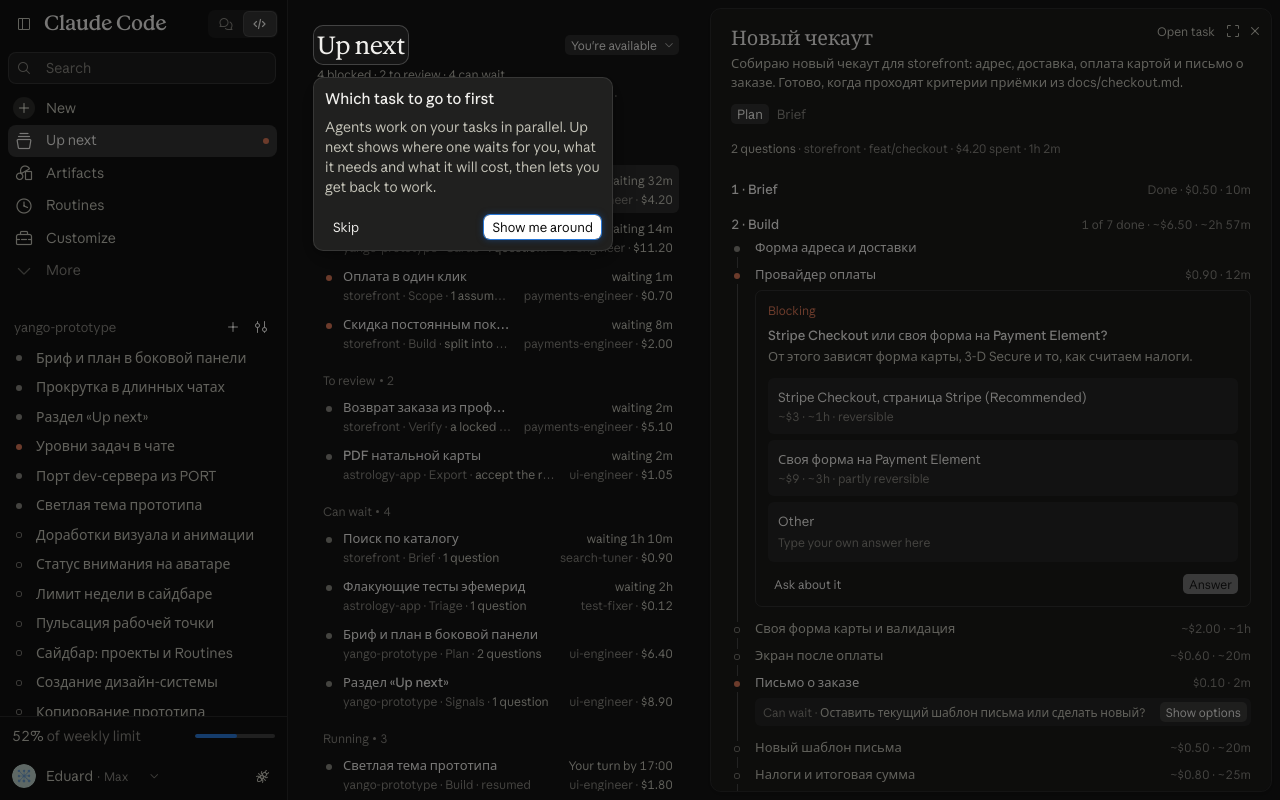
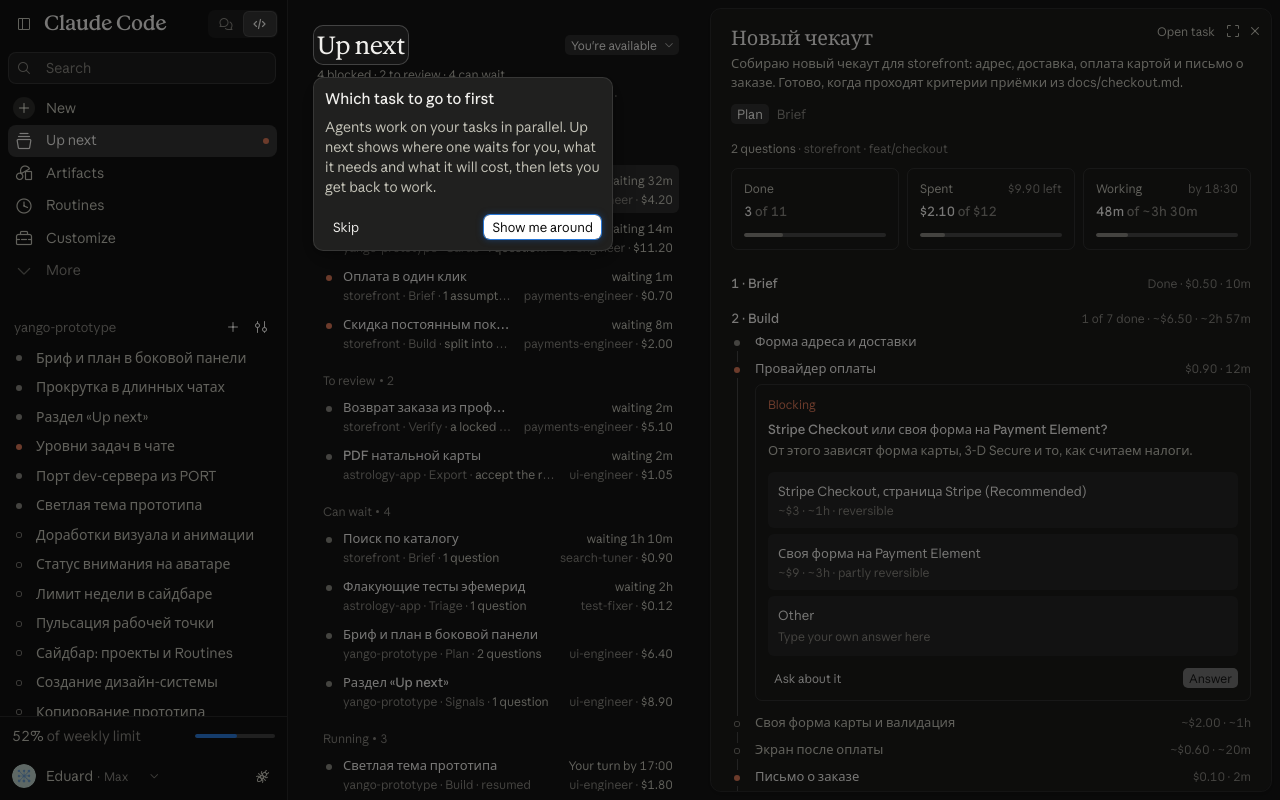
Before and after one commit to ededdyeddd/claude-code-prototype, a React (Vite) app: page /up-next in a window 1280 px wide. Built offline with nearby package versions, Linux system fonts and the light colour scheme.

Commit message:
The task against its limit: Forecast of the whole plan before the start, Spent and what is left in work, in the chat and in Up next; Scope stages are now Brief
Co-Authored-By: Claude Opus 5.5 <noreply@anthropic.com>

```diff
--- a/src/components/ChatTask.tsx
+++ b/src/components/ChatTask.tsx
@@ -422,11 +422,14 @@ function Stat({
   );
 }
 
-/** "Plan" tab: the same plan as in the Inbox pane, headed by what is left against the envelope. */
-export function PlanView({ view }: { view: ChatTaskView }) {
-  const { answers } = useInbox();
-  const { openReview } = useContext(ChatTaskContext);
+/**
+ * The task against its own limit, over the plan in the chat and in Up next: steps done, money, working time.
+ * Before the start (the task waits at a gate of yours) the money card is the forecast for the whole plan; in work it is
+ * what is spent, with what is left of the limit beside it and the forecast for the rest on hover.
+ */
+export function PlanStats({ view }: { view: ChatTaskView }) {
   const t = totals(view);
+  const limit = view.envelope.limit;
   const spent = view.live.stages.flatMap((st) => st.steps).reduce((n, p) => n + (p.status === "done" && p.work ? costRange(p.work.cost).min : 0), 0);
   const progress = planProgress(view.live);
   const finished = progress.total > 0 && progress.done === progress.total;
@@ -437,31 +440,34 @@ export function PlanView({ view }: { view: ChatTaskView }) {
   const worked = steps.filter((p) => p.status === "done").reduce((n, p) => n + anyMinutes(p.work!.time!), 0);
   // The whole task's working time: done steps plus the forecast for the rest, rounded to 10 minutes as a forecast.
   const total = Math.round((worked + steps.filter((p) => p.status !== "done").reduce((n, p) => n + anyMinutes(p.work!.time!), 0)) / 10) * 10;
-  return (
-    <div className={CODE}>
-      <PlanPane
-        task={view.live}
-        answers={answers}
-        edits={view.planEdits}
-        // A result to accept: the approval row leads to the review; the decision itself stays in the dock.
-        gateCard={
-          view.acceptancePending &&
-          openReview && (
-            <TextLink onClick={() => openReview("result")}>{acceptanceMeta(view)}</TextLink>
-          )
-        }
-        header={
+  // What the whole task may cost: spent so far plus the forecast for the rest.
+  const whole = { min: spent + t.min, max: spent + t.max };
+  const over = whole.max > limit;
+  const beforeStart = view.atGate && !finished;
+  return (
     <div className="flex flex-col gap-xs">
       <div className="grid grid-cols-3 gap-sm">
-              <Stat label="Done" value={`${progress.done}`} of={`of ${progress.total}`} meter={{ used: (progress.done / progress.total) * 100 }} />
-              {/* Facts first: what is left against the limit is on hover; the plan's rows carry the forecasts. */}
+        <Stat label="Done" value={`${progress.done}`} of={`of ${progress.total}`} meter={{ used: progress.total ? (progress.done / progress.total) * 100 : 0 }} />
+        {beforeStart ? (
+          // Before the start: what the plan will roughly cost, against this task's limit.
+          <Stat
+            label="Forecast"
+            value={`~${money(whole.min, whole.max)}`}
+            of={`of $${limit}`}
+            meter={{ used: (whole.max / limit) * 100, over }}
+            hint={`What the whole plan will roughly cost, forecast from its steps, against this task's limit of $${limit}.`}
+          />
+        ) : (
+          // In work: the fact, what is left of the limit beside it, the forecast for the rest on hover.
           <Stat
             label="Spent"
+            aside={!finished && `${money(Math.max(0, limit - spent))} left`}
             value={`$${spent.toFixed(2)}`}
-                of={`of $${view.envelope.limit}`}
-                meter={{ used: (spent / view.envelope.limit) * 100, over: t.over }}
-                hint={`~${money(t.min, t.max)} more, forecast for what's left in the plan.`}
-              />
+            of={`of $${limit}`}
+            meter={{ used: (spent / limit) * 100, over }}
+            hint={finished ? `What the task cost, against its limit of $${limit}.` : `~${money(t.min, t.max)} more, forecast for what's left in the plan.`}
+          />
+        )}
         {/* A finished task has no forecast left: what it took, not "of ~". */}
         <Stat
           label={finished ? "Worked" : "Working"}
@@ -481,13 +487,33 @@ export function PlanView({ view }: { view: ChatTaskView }) {
           }
         />
       </div>
-            {t.over && (
+      {over && (
         <p className="text-footnote text-clay">
-                May go over your limit: up to {money(t.max)} of ${view.envelope.limit}. Cut scope to fit.
-              </p>
-            )}
-          </div>
-        }
+          May go over your limit: up to {money(whole.max)} of ${limit}. Cut scope to fit.
+        </p>
+      )}
+    </div>
+  );
+}
+
+/** "Plan" tab: the same plan as in the Inbox pane, headed by the task against its limit. */
+export function PlanView({ view }: { view: ChatTaskView }) {
+  const { answers } = useInbox();
+  const { openReview } = useContext(ChatTaskContext);
+  return (
+    <div className={CODE}>
+      <PlanPane
+        task={view.live}
+        answers={answers}
+        edits={view.planEdits}
+        // A result to accept: the approval row leads to the review; the decision itself stays in the dock.
+        gateCard={
+          view.acceptancePending &&
+          openReview && (
+            <TextLink onClick={() => openReview("result")}>{acceptanceMeta(view)}</TextLink>
+          )
+        }
+        header={<PlanStats view={view} />}
       />
     </div>
   );
--- a/src/components/PlanPane.tsx
+++ b/src/components/PlanPane.tsx
@@ -635,9 +635,6 @@ export function PaneMeta({ task, answers }: { task: Task; answers: Record<string
   // Stopped on a step with no question on it: a decision of yours waits there (a small task that grew).
   const stopped = task.stages.flatMap((st) => st.steps).find((x) => x.status === "waiting" && !x.question);
   const branch = SESSIONS.find((x) => x.id === task.id)?.repo?.branch;
-  const spentTime = task.stages
-    .flatMap((st) => st.steps)
-    .reduce((n, x) => n + minutes(x.work?.time ?? "0m"), 0);
   const target = () => (open[0] ? document.getElementById(questionAnchor(task.id, open[0].id)) : null);
   const link = (on: boolean) => target()?.toggleAttribute("data-linked", on);
   return (
@@ -668,10 +665,7 @@ export function PaneMeta({ task, answers }: { task: Task; answers: Record<string
       {" · "}
       {task.project}
       {branch && ` · ${branch}`}
-      {" · "}
-      <span title={`${task.tokens} tokens`}>
-        {task.spent} spent · {duration(spentTime)}
-      </span>
+      {/* Money and time are in the cards under this line, against the task's limit. */}
     </p>
   );
 }
@@ -1086,8 +1080,6 @@ export function PlanPane({
   );
 }
 
-/** Minutes from "18m" / "1h 10m"; estimates ("~20m") are not counted. */
-const minutes = (t: string) => (t.startsWith("~") ? 0 : Number(t.match(/(\d+)h/)?.[1] ?? 0) * 60 + Number(t.match(/(\d+)m/)?.[1] ?? 0));
 /** Minutes from "18m" / "~1h 20m", estimates included. */
 export const anyMinutes = (t: string) => Number(t.match(/(\d+)h/)?.[1] ?? 0) * 60 + Number(t.match(/(\d+)m/)?.[1] ?? 0);
 /** Passed = grey dot, waits for you = clay dot, ahead (or an automatic check running) = grey ring. */
--- a/src/data/chatTasks.ts
+++ b/src/data/chatTasks.ts
@@ -519,8 +519,8 @@ const ONE_CLICK: Task = {
   title: "Оплата в один клик",
   summary: "Повторный заказ — одним нажатием сохранённой картой. Готово, когда 3-D Secure проходит в тесте, а без согласия карта не сохраняется.",
   project: "storefront",
-  stage: "Scope",
-  now: "Scope · waiting for you",
+  stage: "Brief",
+  now: "Brief · waiting for you",
   waitingFor: "1m",
   agent: "payments-engineer",
   model: "Opus 5.5",
@@ -571,7 +571,7 @@ const ONE_CLICK: Task = {
   stages: [
     {
       id: "scope",
-      title: "Scope",
+      title: "Brief",
       steps: [
         {
           id: "read",
@@ -791,7 +791,7 @@ const I18N: Task = {
   stages: [
     {
       id: "scope",
-      title: "Scope",
+      title: "Brief",
       steps: [
         {
           id: "count",
--- a/src/data/returns.ts
+++ b/src/data/returns.ts
@@ -340,7 +340,7 @@ export const RETURNS: Task = {
   stages: [
     {
       id: "scope",
-      title: "Scope",
+      title: "Brief",
       steps: [{ id: "brief", status: "done", title: "Бриф и план", work: { agent: "payments-engineer", cost: "$0.40", time: "12m" } }],
       gate: { title: "the brief and plan", mine: true, status: "passed" },
     },
--- a/src/data/yangoTasks.ts
+++ b/src/data/yangoTasks.ts
@@ -96,7 +96,7 @@ const BRIEF_PLAN: Task = {
   stages: [
     {
       id: "scope",
-      title: "Scope",
+      title: "Brief",
       steps: [
         {
           id: "read",
@@ -354,7 +354,7 @@ const UP_NEXT: Task = {
   stages: [
     {
       id: "scope",
-      title: "Scope",
+      title: "Brief",
       steps: [
         {
           id: "read",
@@ -587,7 +587,7 @@ const CHAT_LEVELS: Task = {
   stages: [
     {
       id: "scope",
-      title: "Scope",
+      title: "Brief",
       steps: [
         {
           id: "read",
--- a/src/pages/InboxPage.tsx
+++ b/src/pages/InboxPage.tsx
@@ -8,7 +8,7 @@ import { usePersistentWidth } from "../data/usePersistentWidth";
 import { AWAY, TASKS } from "../data/inbox";
 import { currentGate, gateText, type Task } from "../data/task";
 import { ChangeButton, PaneMeta, PlanPane, whenHint } from "../components/PlanPane";
-import { BriefView, GateCard } from "../components/ChatTask";
+import { BriefView, GateCard, PlanStats } from "../components/ChatTask";
 import { AcceptanceTab } from "../components/ReviewPane";
 import { deriveTask, type TaskState } from "../data/chatTaskStore";
 import { openQuestions, useInbox, type Attention } from "../data/inboxStore";
@@ -588,7 +588,13 @@ export function InboxPage() {
             <PlanPane
               task={session?.live ?? selected}
               answers={answers}
-              header={<PaneMeta task={session?.live ?? selected} answers={answers} />}
+              header={
+                // Where the task stands, then the task against its own limit: the forecast before the start, spent and left in work.
+                <div className="flex flex-col gap-md">
+                  <PaneMeta task={session?.live ?? selected} answers={answers} />
+                  {view && <PlanStats view={view} />}
+                </div>
+              }
               onTaskDone={openNext}
               edits={session?.planEdits}
               gateCard={
```
Also changed, not shown: 1 other file (tests, documents, lock files or other folders). Lines whose indentation alone changed are shown as unchanged.
